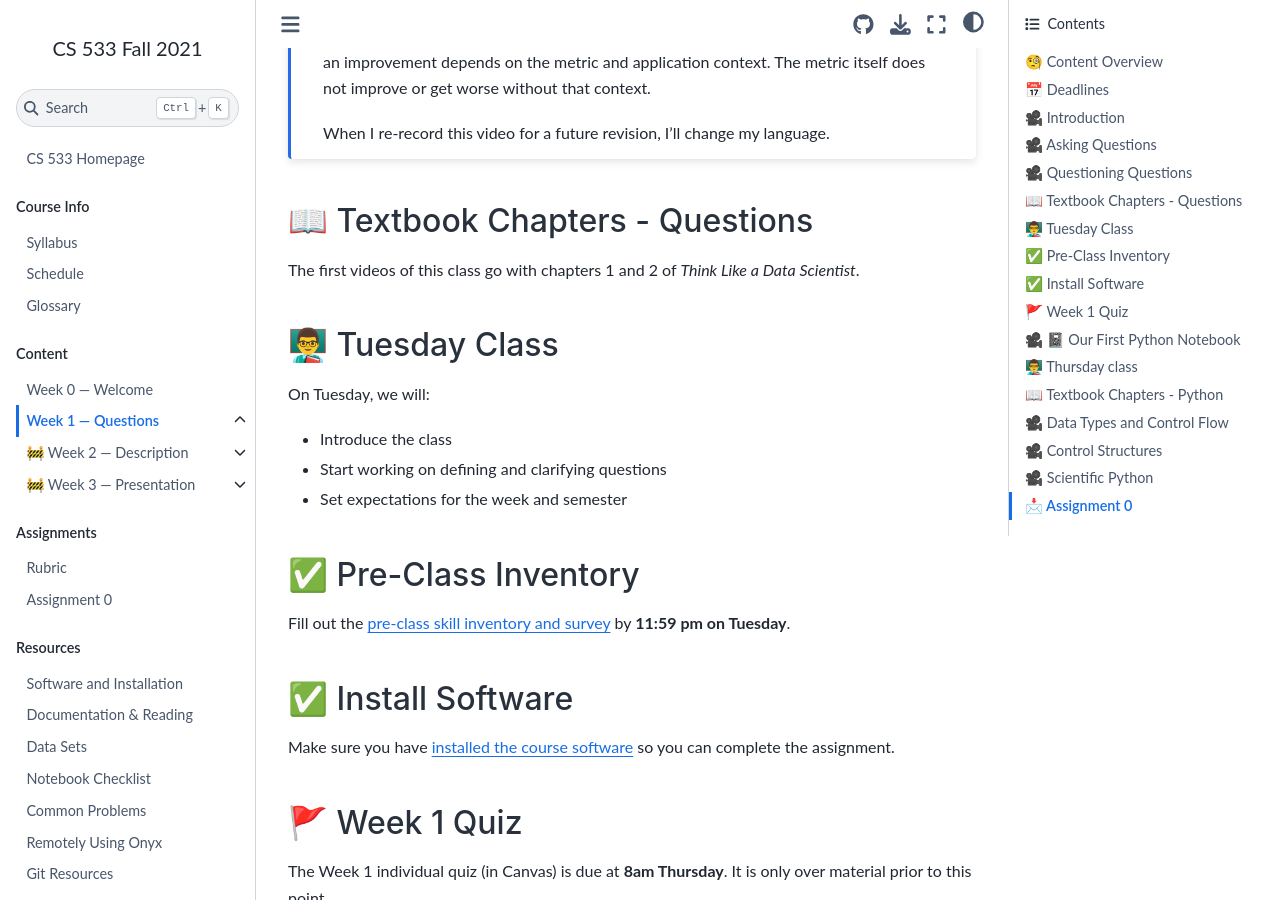
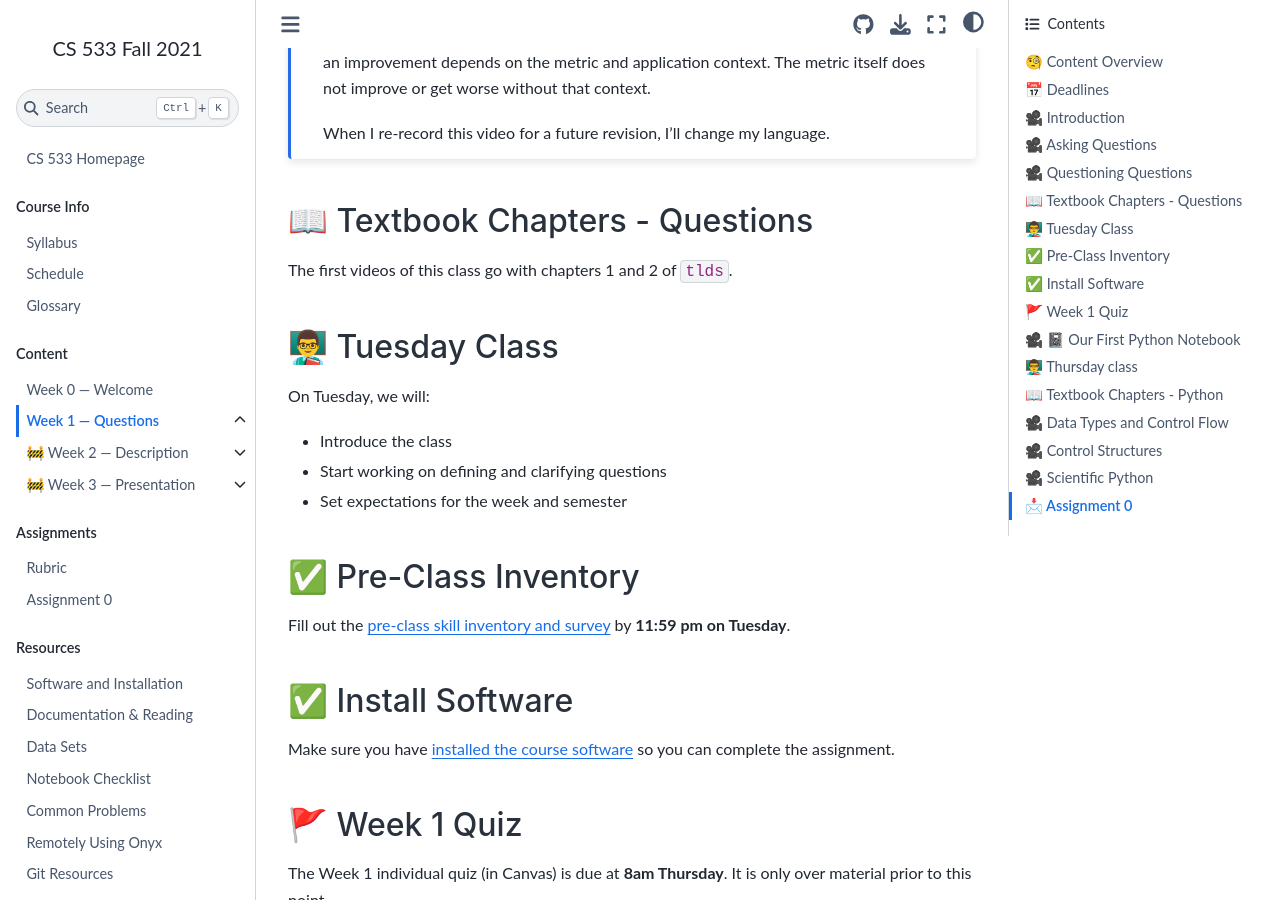
Before and after one commit to mdekstrand/cs533-web, a Jupyter Book: the page built from week1/index.md, in a window 1280 px wide and 900 px high, scrolled down 1652 px. Built offline with Jupyter Book 1.0.4 settings and Sphinx 7.4.7 and the Sphinx Book theme 1.1.4, drawn with Linux system fonts in a browser that asks for light colours; pages that are not in the unit, such as notebooks, are missing from menus; cross-references to code outside the pages are shown as plain code; a style sheet for code colours, icons or effects is not loaded.

Commit message:
TLDS link

```diff
--- a/week1/index.md
+++ b/week1/index.md
@@ -79,7 +79,7 @@ When I re-record this video for a future revision, I'll change my language.
 
 ## {{mbook}} Textbook Chapters - Questions
 
-The first videos of this class go with chapters 1 and 2 of *Think Like a Data Scientist*.
+The first videos of this class go with chapters 1 and 2 of {book}`tlds`.
 
 ## {{mclass}} Tuesday Class
 
```
